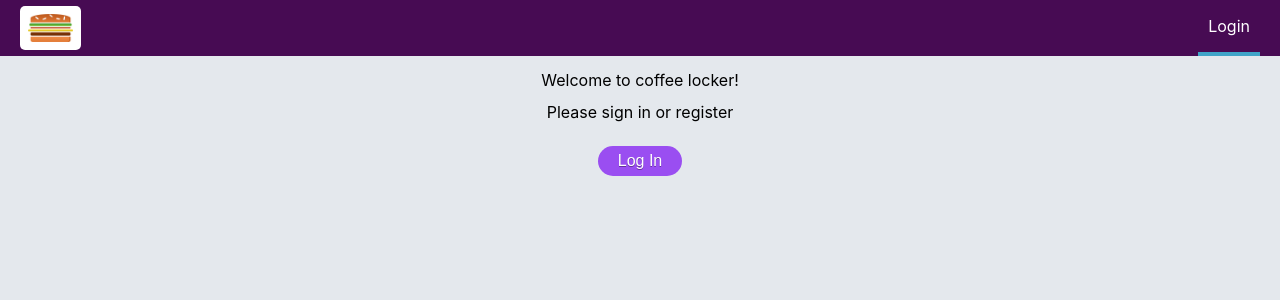
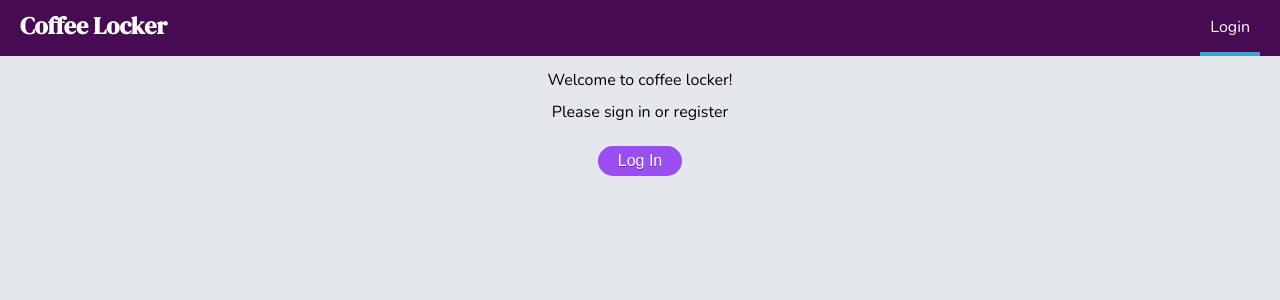
Before and after one commit to brantmorton/coffee-locker, a React (Create React App) app: page / in a window 1280 px wide. Shown: the top 300 px of the page. Built offline with nearby package versions, Linux system fonts and the light colour scheme; what auth0-js would draw is missing.

Commit message:
changed logo to text

```diff
--- a/src/components/CoffeePost/CoffeePost.module.css
+++ b/src/components/CoffeePost/CoffeePost.module.css
@@ -1,3 +1,4 @@
+@import url("https://fonts.googleapis.com/css?family=DM+Serif+Display&display=swap");
 .CoffeePost {
   box-sizing: border-box;
   margin: 5vh auto;
@@ -7,6 +8,11 @@
   background-color: #fff;
   box-shadow: -8px -8px 8px 0 rgba(218, 224, 231, 1),
     8px 8px 8px 0 rgba(0, 0, 0, 0.2);
+}
+
+.CoffeePost h1 {
+  font-weight: 500;
+  font-family: "DM Serif Display", serif;
 }
 
 .StarRatingComponent {
--- a/src/components/Logo/Logo.js
+++ b/src/components/Logo/Logo.js
@@ -1,12 +1,11 @@
-import React from 'react'
+import React from "react";
 
-import burgerLogo from '../../assets/images/burger-logo.png';
-import styles from './Logo.module.css'
+import styles from "./Logo.module.css";
 
-const logo = (props) => (
+const logo = props => (
   <div className={styles.Logo}>
-    <img src={burgerLogo} alt="MyBurger" />
+    <h2>Coffee Locker</h2>
   </div>
 );
 
-export default logo
+export default logo;
--- a/src/components/Logo/Logo.module.css
+++ b/src/components/Logo/Logo.module.css
@@ -1,11 +1,21 @@
+@import url("https://fonts.googleapis.com/css?family=DM+Serif+Display&display=swap");
+/* @import url('https://fonts.googleapis.com/css?family=Montserrat:300,400&display=swap'); */
+
 .Logo {
-  background-color: white;
-  padding: 8px;
+
+  background-color: transparent;
+  color: white;
+  font-family: "DM Serif Display", serif;
   height: 100%;
   box-sizing: border-box;
-  border-radius: 5px;
+  font-weight: light;
+  line-height: 0;
 }
 
-.Logo img {
-  height: 100%;
+.Coffee {
+  margin: 12px auto auto auto;
 }
+
+.Locker {
+  left: 10px;
+}
--- a/src/index.css
+++ b/src/index.css
@@ -1,10 +1,13 @@
+@import url("https://fonts.googleapis.com/css?family=Nunito&display=swap");
+@import url('https://fonts.googleapis.com/css?family=Arvo&display=swap');
 body {
   margin: 0;
-  font-family: -apple-system, BlinkMacSystemFont, "Segoe UI", "Roboto", "Oxygen",
+  font-family: "Nunito", sans-serif;
+  /* font-family: -apple-system, BlinkMacSystemFont, "Segoe UI", "Roboto", "Oxygen",
     "Ubuntu", "Cantarell", "Fira Sans", "Droid Sans", "Helvetica Neue",
     sans-serif;
   -webkit-font-smoothing: antialiased;
-  -moz-osx-font-smoothing: grayscale;
+  -moz-osx-font-smoothing: grayscale; */
   box-sizing: border-box;
   line-height: 1rem;
   background-color: #dae0e7b9;
```
Also changed, not shown: src/assets/images/burger-logo.png (deleted).
